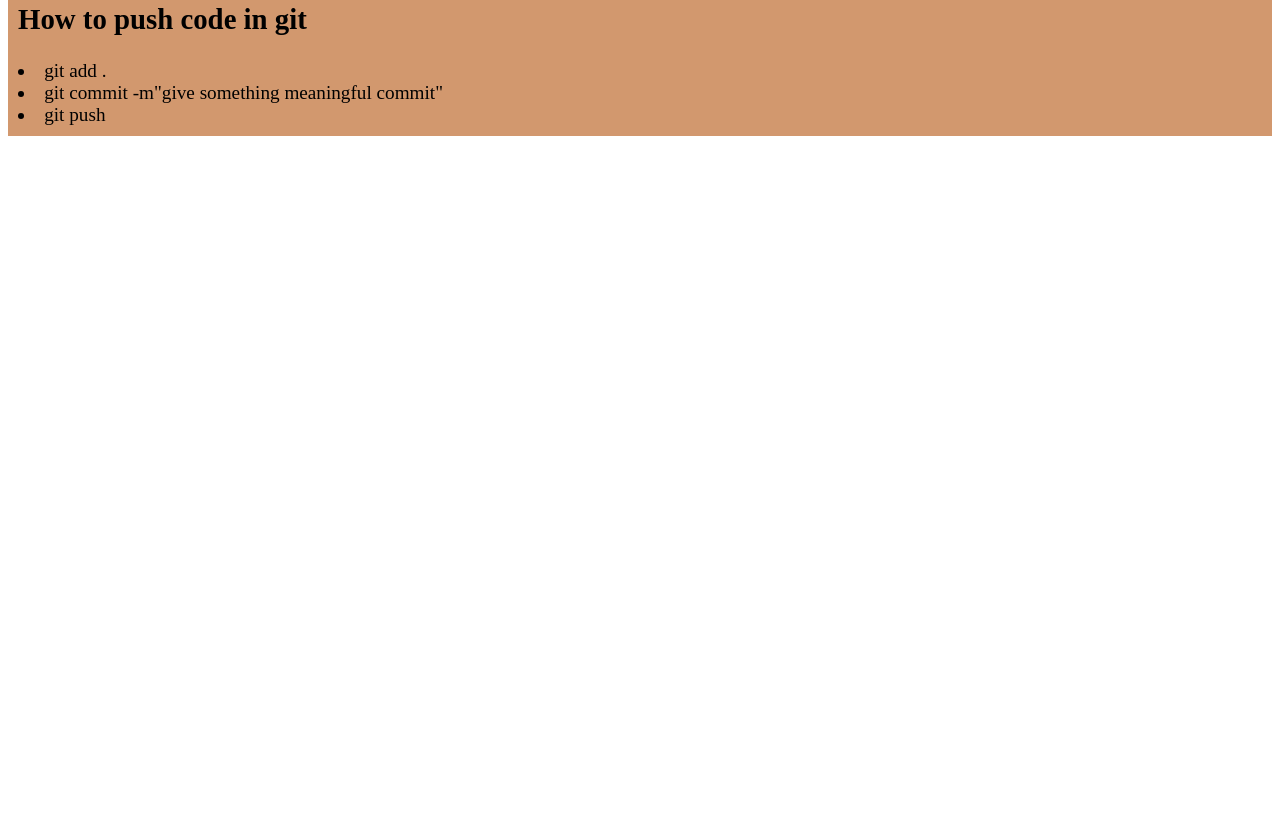
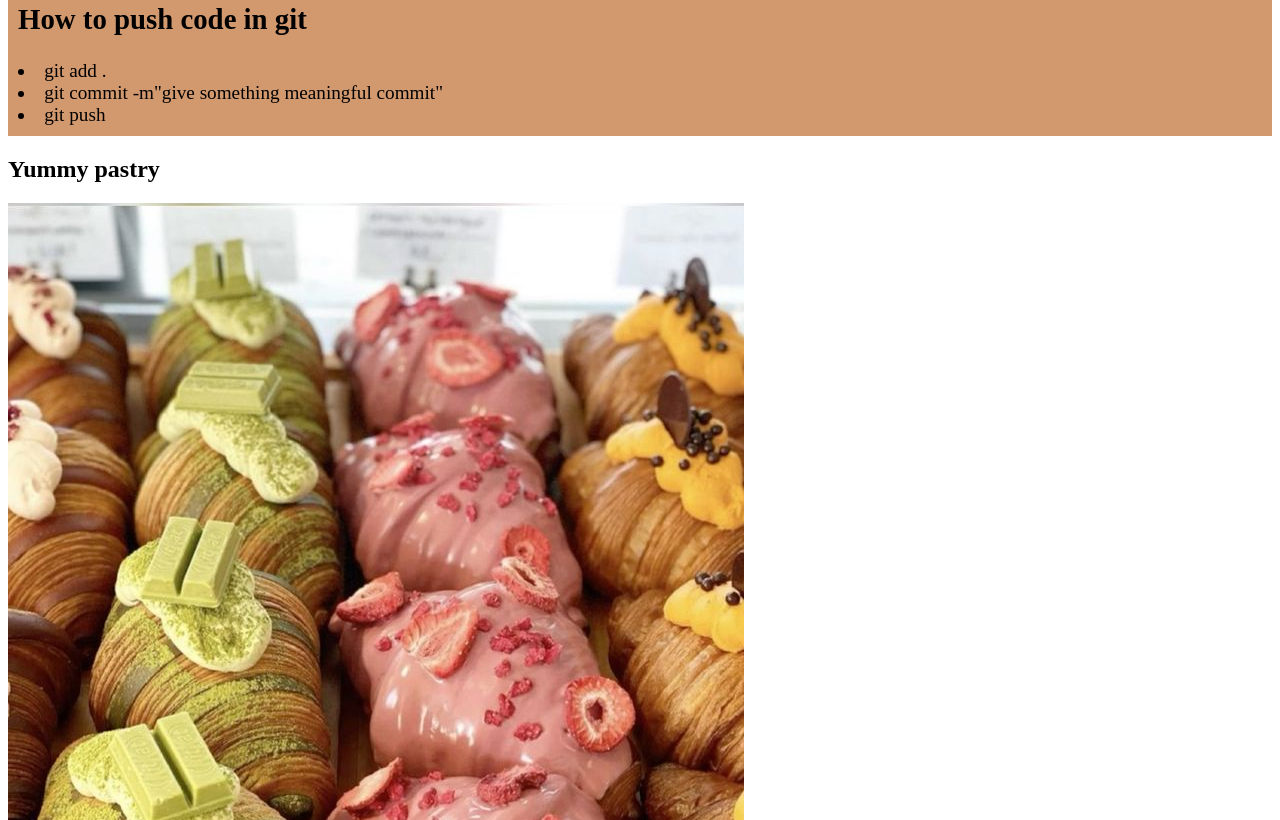
Before and after one commit to Easha53/three-repo, a plain HTML site: page index.html in a window 1280 px wide. Shown: the part 340-1160 px from the top of the page. Before the commit the page ends 800 px from the top, so only its background shows below. Drawn offline with Linux system fonts and the light colour scheme.

Commit message:
forth commit

```diff
--- a/index.html
+++ b/index.html
@@ -25,5 +25,9 @@
     <li>git commit -m"give something meaningful commit"</li>
     <li>git push</li>
   </div>
+  <div>
+    <h2>Yummy pastry</h2>
+    <img src="image/f2.jpg" alt="">
+  </div>
 </body>
 </html>
```
Also changed, not shown: image/Panta_Ilish.jpg (added), image/f1.jpg (added), image/f2.jpg (added), image/iconHome.avif (added).
